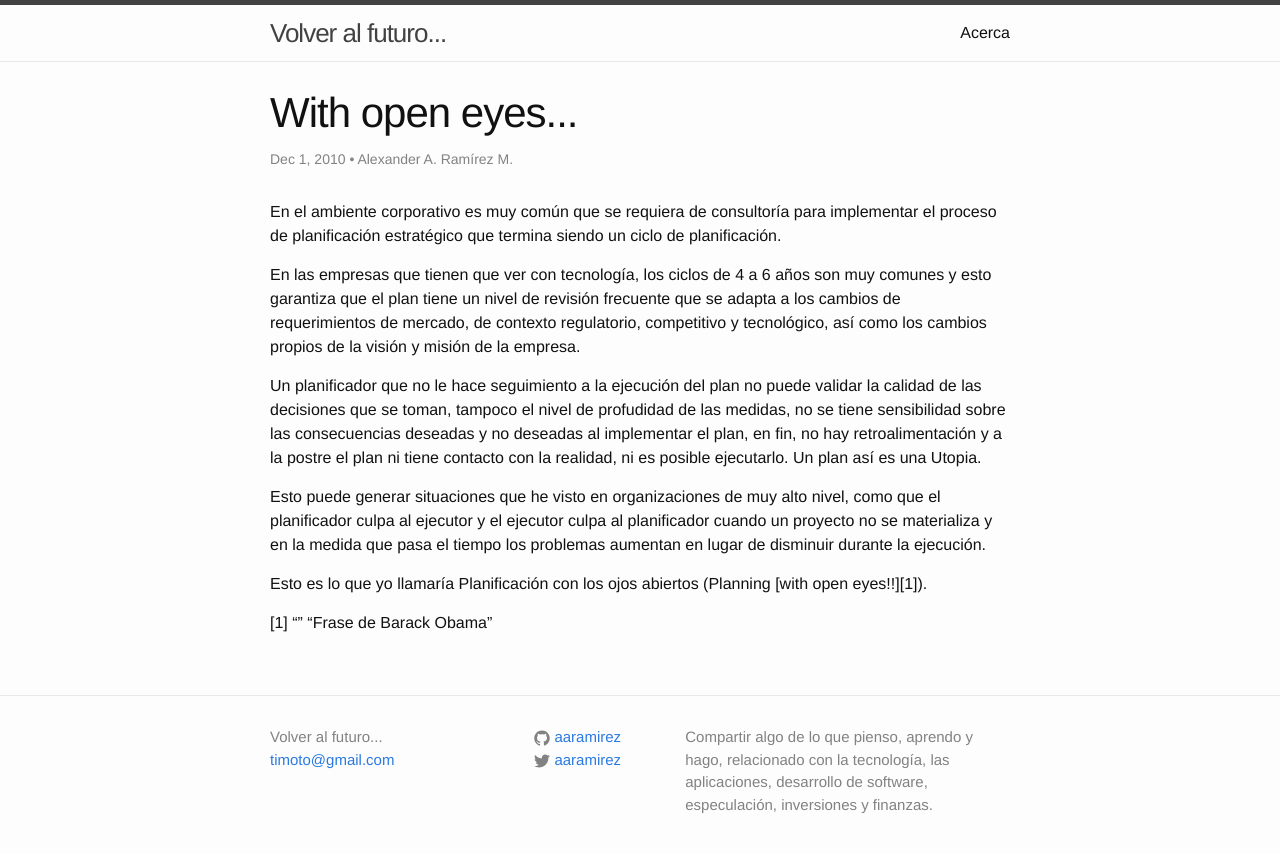
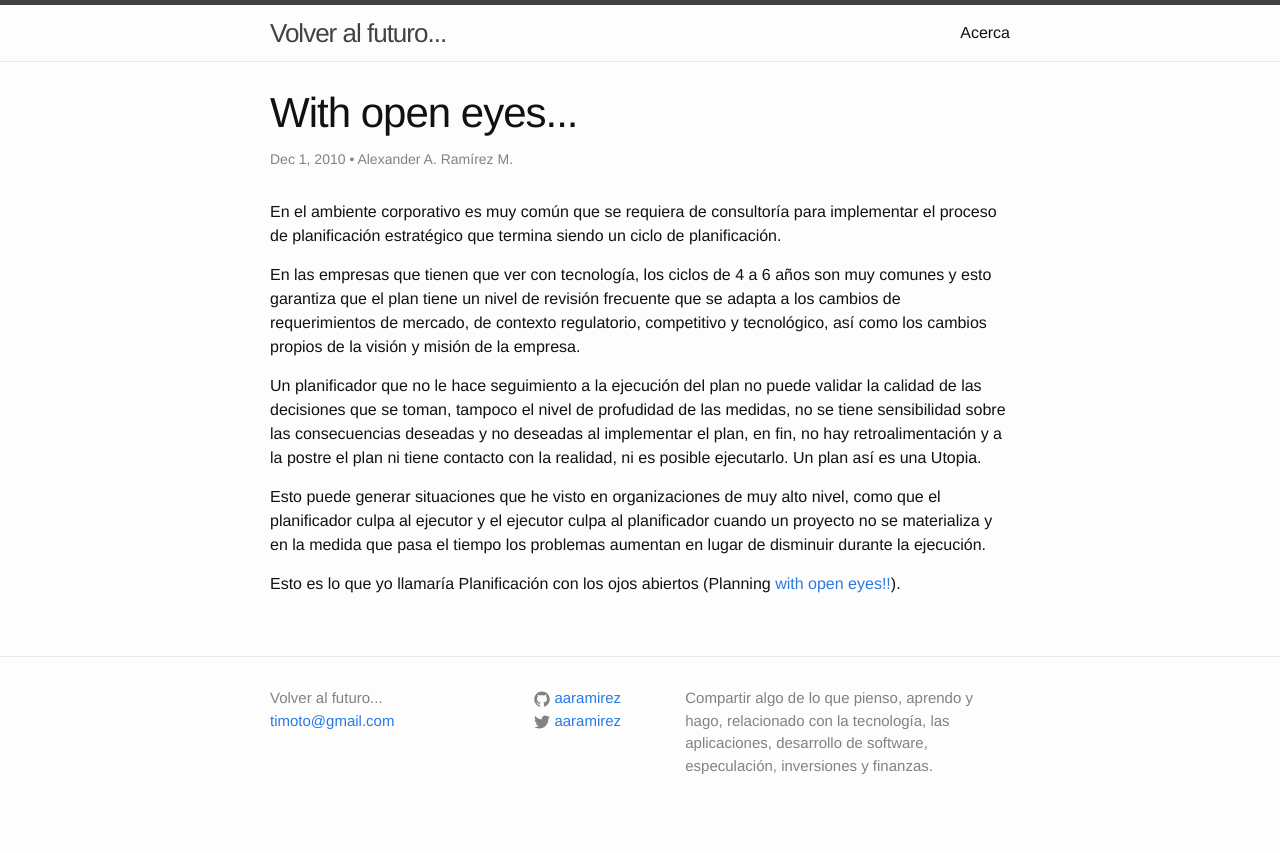
Before and after one commit to aaramirez/aaramirez.github.io, a Jekyll site: the page built from _posts/gerencia/2010-12-01-planificacion.markdown, in a window 1280 px wide. Shown: the top 853 px of the page. Built offline with Jekyll 4.4.1, drawn with Linux system fonts in a browser that asks for light colours.

Commit message:
Planificacion gix

```diff
--- a/_posts/gerencia/2010-12-01-planificacion.markdown
+++ b/_posts/gerencia/2010-12-01-planificacion.markdown
@@ -13,4 +13,4 @@ Esto puede generar situaciones que he visto en organizaciones de muy alto nivel,
 
 Esto es lo que yo llamaría Planificación con los ojos abiertos (Planning [with open eyes!!][1]).
 
-[1] "" "Frase de Barack Obama"
+[1]: "" "Frase de Barack Obama"
```
